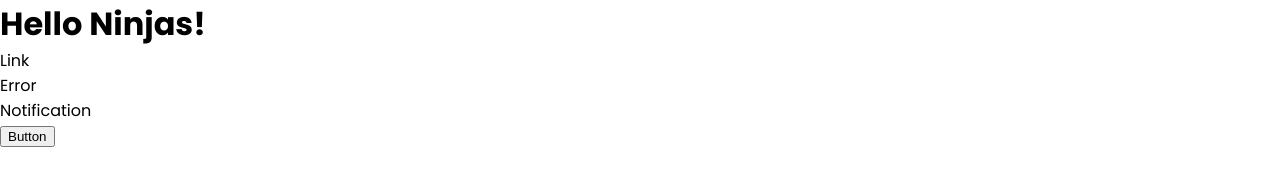
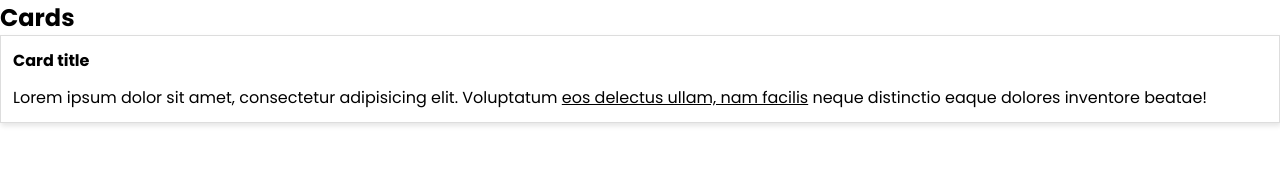
Before and after one commit to Kirill222/SASS_ninja, a website: page index.html in a window 1280 px wide. Drawn offline with Linux system fonts and the light colour scheme.

Commit message:
Lesson 6: Nested Rules

```diff
--- a/index.html
+++ b/index.html
@@ -9,11 +9,16 @@
 </head>
 <body>
 
-    <h1>Hello Ninjas!</h1>
-    <a href="">Link</a>
-    <p class="error">Error</p>
-    <p class="notification">Notification</p>
-    <button>Button</button>
+    <!-- cards -->
+    <h2>Cards</h2>
+    <div class="card">
+        <h1 class="card-title">Card title</h1>
+        <p class="card-body">Lorem ipsum dolor sit amet, consectetur adipisicing elit. Voluptatum  <a href="">eos delectus ullam, nam facilis</a> neque distinctio eaque dolores inventore beatae!</p>
+    </div>
+
+
+
+
 
 
 </body>
--- a/scss/_variables.scss
+++ b/scss/_variables.scss
@@ -2,16 +2,22 @@
 
 
 //variables
-// theme colors
+//theme colors
 $primary: #326dee !default;
 $secondary: #1ac886 !default;
 $error: #d32752 !default;
 $info: #f6c31c !default;
 
-// spacing
+//spacing
 $base-padding: 0.75rem;
 $base-margin: 0.75rem;
 
-// borders
+//borders
 $base-border-thickness: 1px;
 $base-border-radius: 20px;
+
+//box-shadow
+$base-box-shadow: 1px 3px 5px rgba(0,0,0,.1);
+
+//font sizes
+$base-font-size: 1rem;
--- /dev/null
+++ b/scss/components/_card.scss
@@ -0,0 +1,22 @@
+.card {
+    display: block;
+    padding: $base-padding;
+    border: $base-border-thickness solid #ddd;
+    box-shadow: $base-box-shadow;
+
+    .card-title {
+        font-size: $base-font-size;
+        padding-bottom: $base-padding;
+        font-weight: bold;
+    }
+
+    .card-body {
+        font-size: $base-font-size;
+
+        a {
+            text-decoration: underline;
+        }
+
+
+    }
+}
--- a/scss/index.scss
+++ b/scss/index.scss
@@ -9,3 +9,7 @@
 
 
 //components (button, card, navbar, etc.)
+@import 'components/card';
+
+
+//utilities (margins, paddings, opacity)
```
Also changed, not shown: css/index.css.
